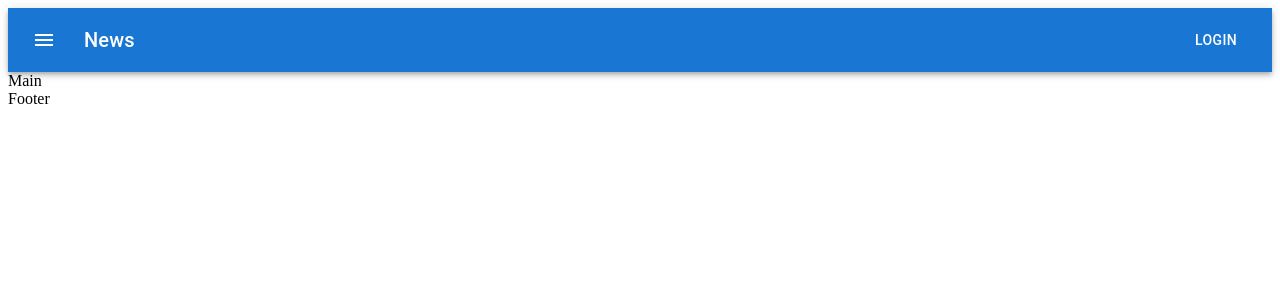
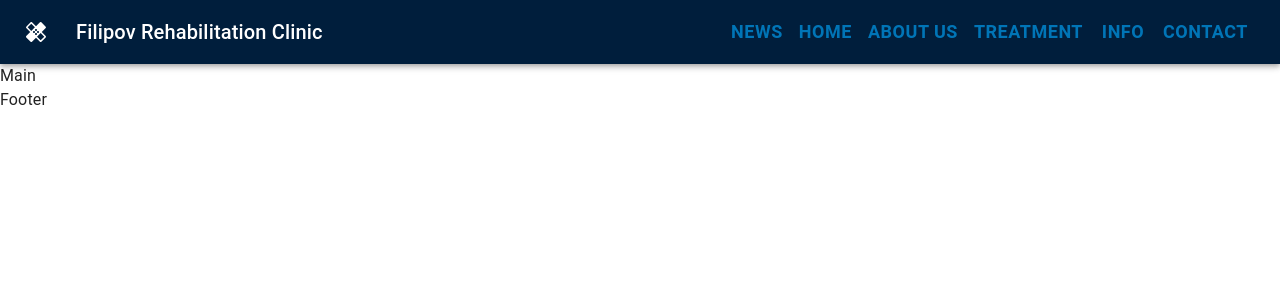
Before and after one commit to filipovandrij/rehabilitation, a React (Create React App) app: page / in a window 1280 px wide. Shown: the top 300 px of the page. Built offline with nearby package versions, Linux system fonts and the light colour scheme.

Commit message:
make a little of nav bar

```diff
--- a/package.json
+++ b/package.json
@@ -17,6 +17,7 @@
     "react": "^18.2.0",
     "react-dom": "^18.2.0",
     "react-scripts": "5.0.1",
+    "sass": "^1.58.1",
     "typescript": "^4.9.5",
     "web-vitals": "^2.1.4"
   },
--- a/public/index.html
+++ b/public/index.html
@@ -9,7 +9,7 @@
             name="description"
             content="Web site created using create-react-app"
         />
-    <title>React App</title>
+        <title>Rehabilitation</title>
     </head>
     <body>
         <noscript>You need to enable JavaScript to run this app.</noscript>
--- /dev/null
+++ b/src/components/Menu/Menu.scss
@@ -0,0 +1,5 @@
+.btn {
+    color: #0075b7;
+    font-weight: 700;
+    font-size: 18px;
+}
--- /dev/null
+++ b/src/components/Menu/Menu.tsx
@@ -0,0 +1,17 @@
+import { Button } from '@mui/material'
+import './Menu.scss'
+
+type Props = {}
+const Menu = (props: Props) => {
+    return (
+        <>
+            <Button className="btn">News</Button>
+            <Button className="btn">Home</Button>
+            <Button className="btn">About us</Button>
+            <Button className="btn">Treatment</Button>
+            <Button className="btn">Info</Button>
+            <Button className="btn">Contact</Button>
+        </>
+    )
+}
+export default Menu
--- a/src/container/App/App.tsx
+++ b/src/container/App/App.tsx
@@ -1,15 +1,18 @@
 import Header from '../Header/Header'
 import Main from '../Main/Main'
 import Footer from '../Footer/Footer'
+import { StyledEngineProvider } from '@mui/material/styles'
+import CssBaseline from '@mui/material/CssBaseline'
 
 type Props = {}
 const App = (props: Props) => {
     return (
-        <>
+        <StyledEngineProvider injectFirst>
+            <CssBaseline />
             <Header />
             <Main />
             <Footer />
-        </>
+        </StyledEngineProvider>
     )
 }
 export default App
--- /dev/null
+++ b/src/container/Header/Header.scss
@@ -0,0 +1,3 @@
+.app-bar {
+    background-color: #001e3c;
+}
--- a/src/container/Header/Header.tsx
+++ b/src/container/Header/Header.tsx
@@ -1,14 +1,15 @@
 import AppBar from '@mui/material/AppBar'
 import Toolbar from '@mui/material/Toolbar'
 import Typography from '@mui/material/Typography'
-import Button from '@mui/material/Button'
 import IconButton from '@mui/material/IconButton'
-import MenuIcon from '@mui/icons-material/Menu'
+import './Header.scss'
+import HealingIcon from '@mui/icons-material/Healing'
+import Menu from '../../components/Menu/Menu'
 
 type Props = {}
 const Header = (props: Props) => {
     return (
-        <AppBar position="static">
+        <AppBar position="static" className="app-bar">
             <Toolbar>
                 <IconButton
                     size="large"
@@ -17,12 +18,12 @@ const Header = (props: Props) => {
                     aria-label="menu"
                     sx={{ mr: 2 }}
                 >
-                    <MenuIcon />
+                    <HealingIcon></HealingIcon>
                 </IconButton>
                 <Typography variant="h6" component="div" sx={{ flexGrow: 1 }}>
-                    News
+                    Filipov Rehabilitation Clinic
                 </Typography>
-                <Button color="inherit">Login</Button>
+                <Menu></Menu>
             </Toolbar>
         </AppBar>
     )
```
Also changed, not shown: 1 other file (tests, documents, lock files or other folders). Lines whose indentation alone changed are shown as unchanged.
